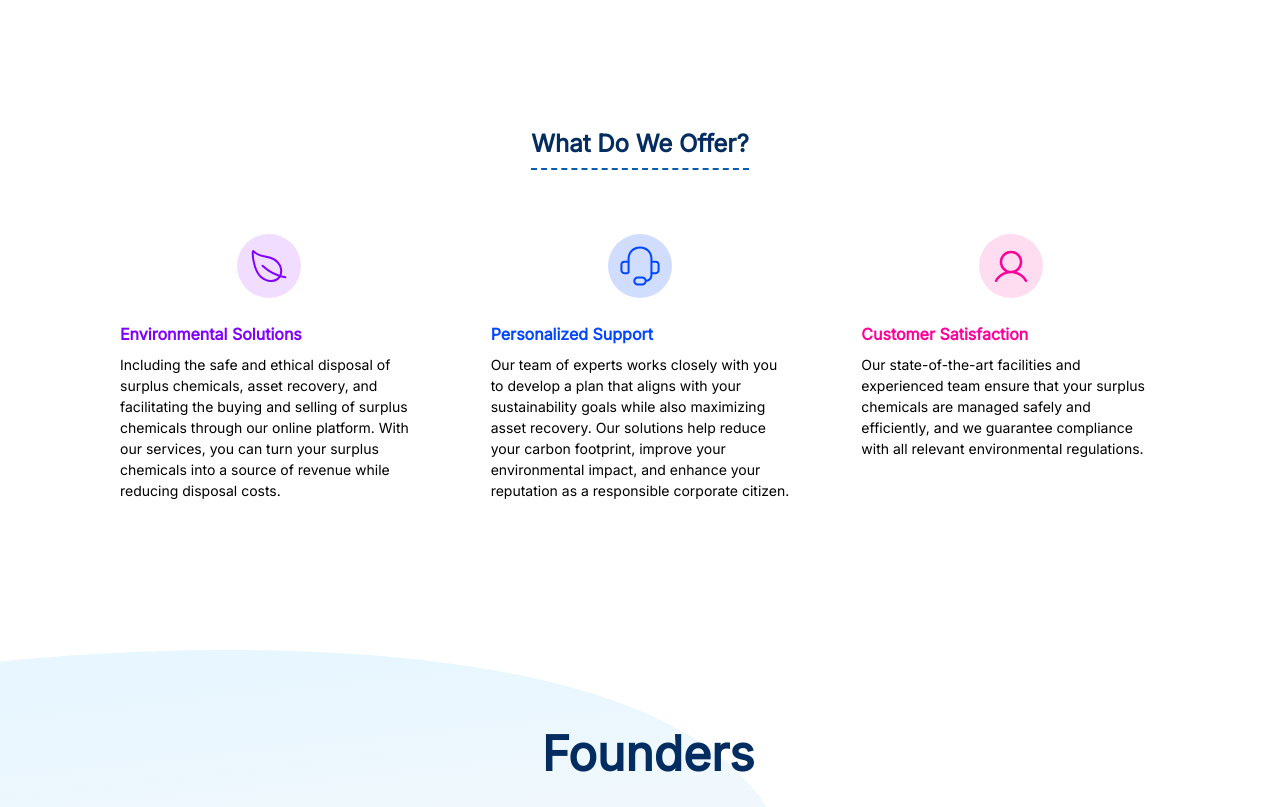
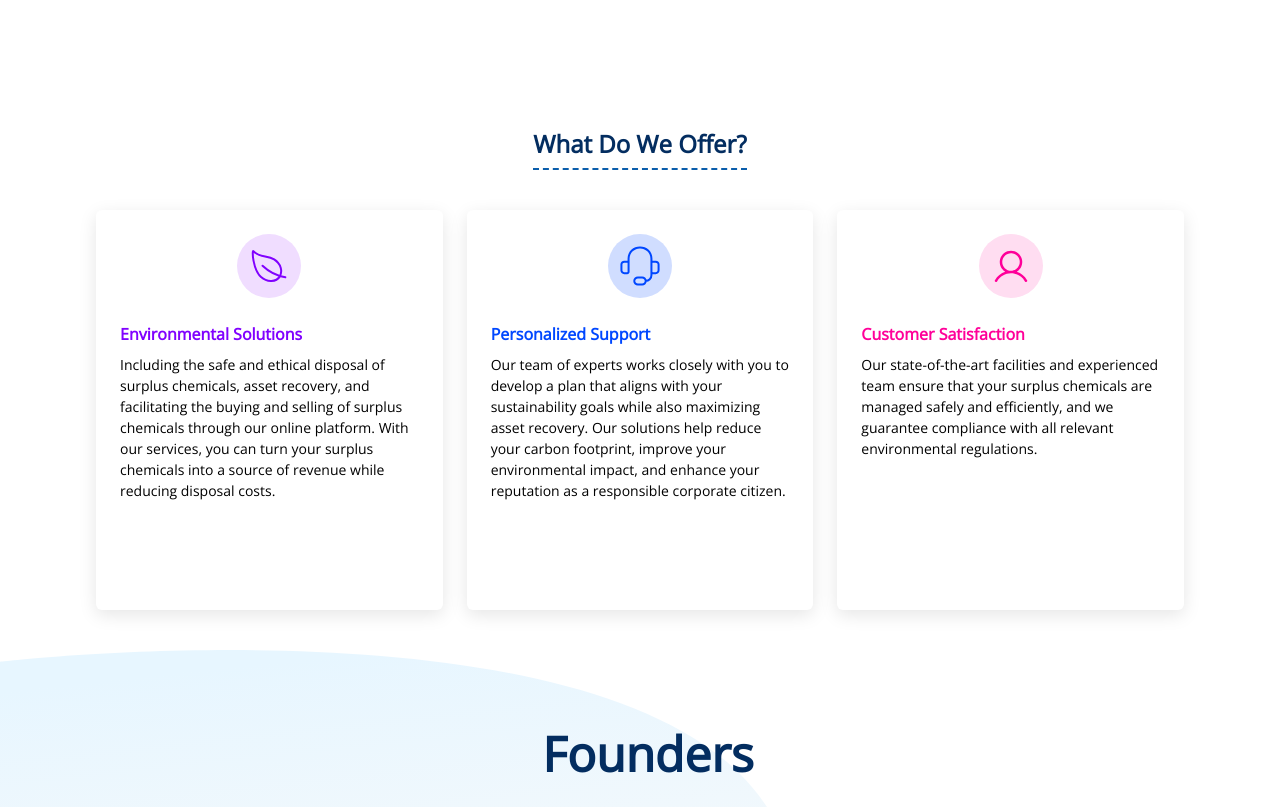
Before and after one commit to Manzi-Cedrick/chemistry-lab-platform, a Next.js app: page /about in a window 1280 px wide. Shown: the part 520-1327 px from the top of the page. Built offline with nearby package versions, Linux system fonts and the light colour scheme.

Commit message:
[update] css format update

```diff
--- a/src/app/globals.css
+++ b/src/app/globals.css
@@ -1,4 +1,4 @@
-@import url("https://fonts.googleapis.com/css2?family=Inter&display=swap");
+@import url("https://fonts.googleapis.com/css2?family=Open+Sans&display=swap");
 @tailwind base;
 @tailwind components;
 @tailwind utilities;
@@ -7,8 +7,15 @@
   box-sizing: border-box;
   padding: 0%;
   margin: 0;
-  font-family: "Inter", sans-serif
+  font-family: "Open Sans", sans-serif;
+}
+.shadow-box {
+  box-shadow: 0px 4.885px 18.3187px rgba(0, 0, 0, 0.1);
 }
 .highlight {
-  color: #0A5DAB;
+  color: #0a5dab;
 }
+.border-resize{
+  border-bottom-left-radius: 56%;
+  border-bottom-right-radius: 10%;
+}
```
